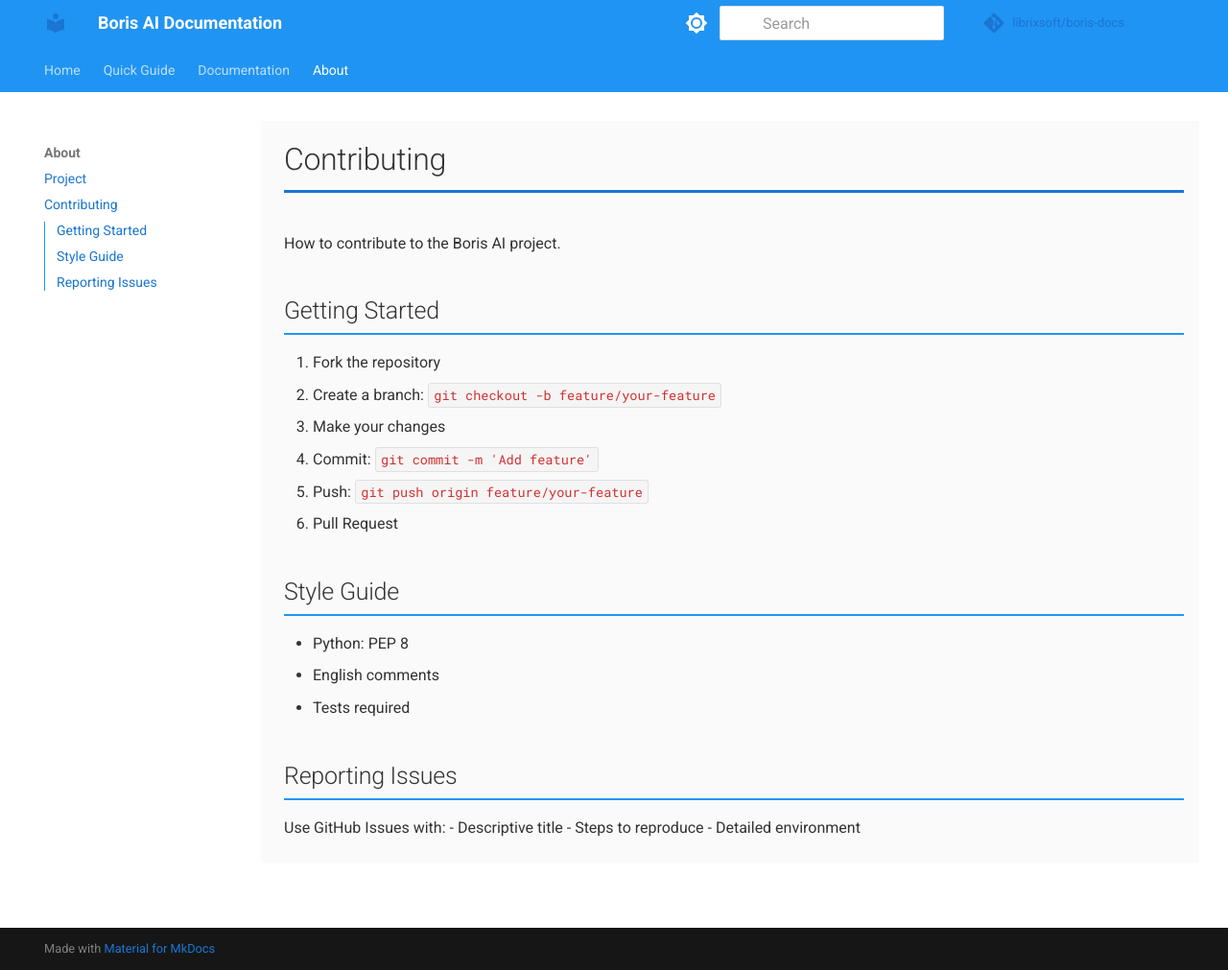
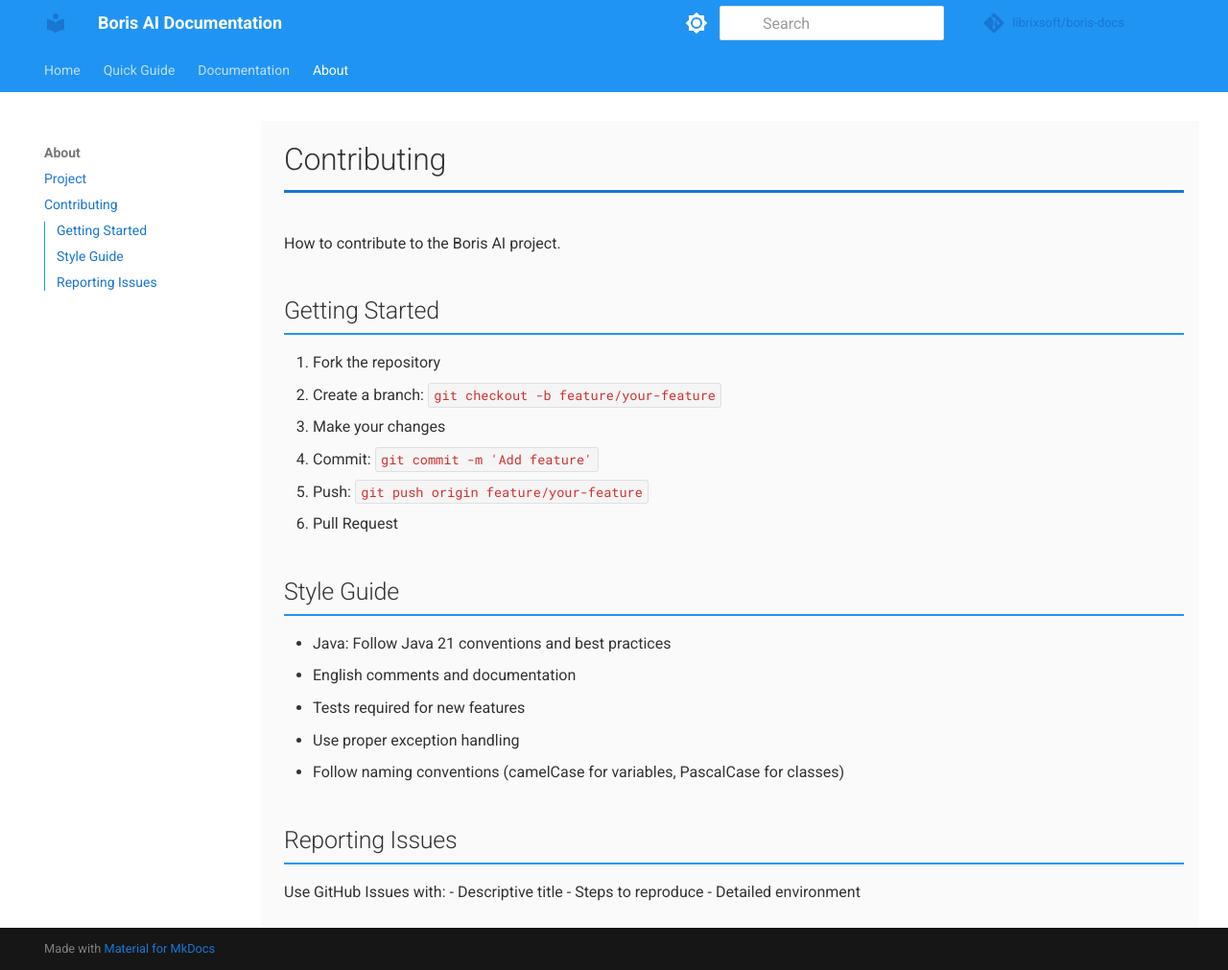
Before and after one commit to librixsoft/boris-docs, an MkDocs documentation site: the page built from docs/about/contributing.md, in a window 1280 px wide and 1011 px high. Shown: the whole window at 96% size. Built offline with MkDocs 1.6.1 and Material for MkDocs 9.7.7, drawn with Linux system fonts in a browser that asks for light colours; comment, search, counter and statistics services are not loaded.

Commit message:
Update contributing guide - remove Python PEP 8, add Java 21 conventions

```diff
--- a/docs/about/contributing.md
+++ b/docs/about/contributing.md
@@ -13,9 +13,11 @@ How to contribute to the Boris AI project.
 
 ## Style Guide
 
-- Python: PEP 8
-- English comments
-- Tests required
+- Java: Follow Java 21 conventions and best practices
+- English comments and documentation
+- Tests required for new features
+- Use proper exception handling
+- Follow naming conventions (camelCase for variables, PascalCase for classes)
 
 ## Reporting Issues
 
```
